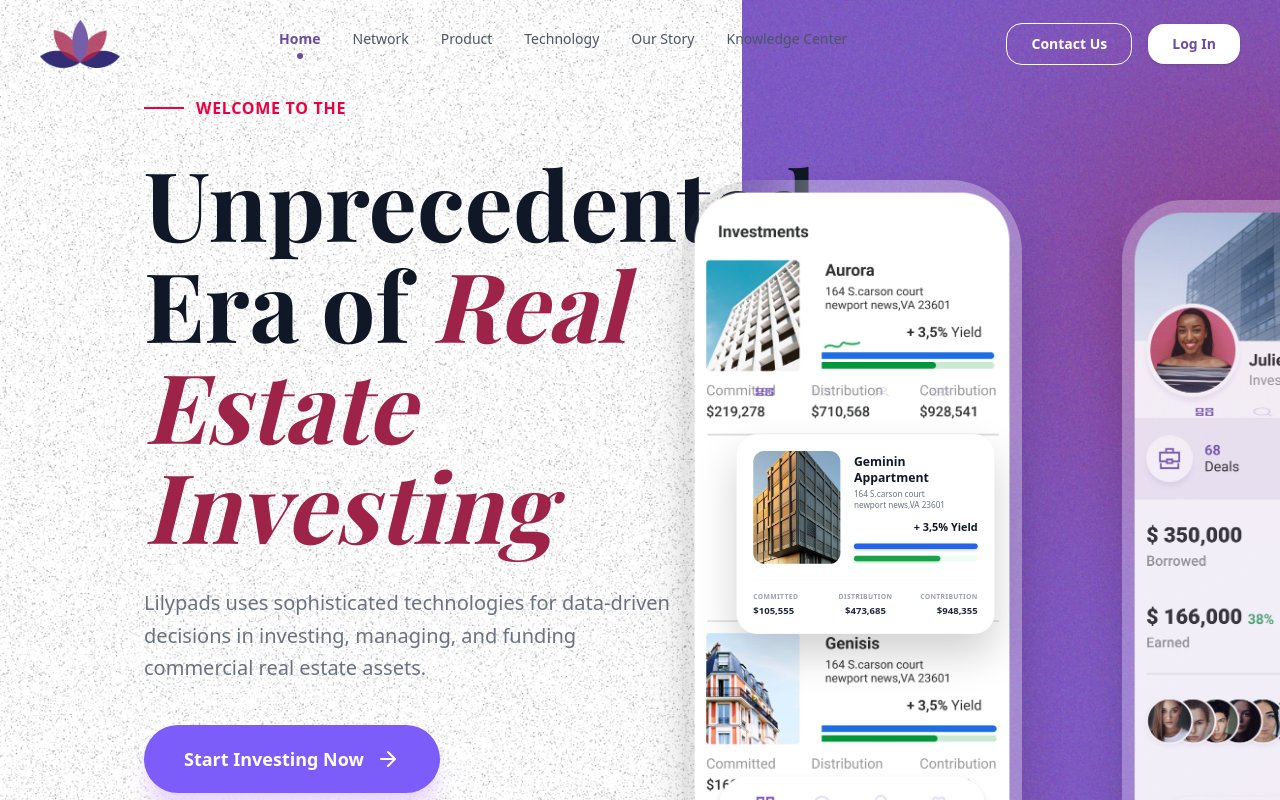
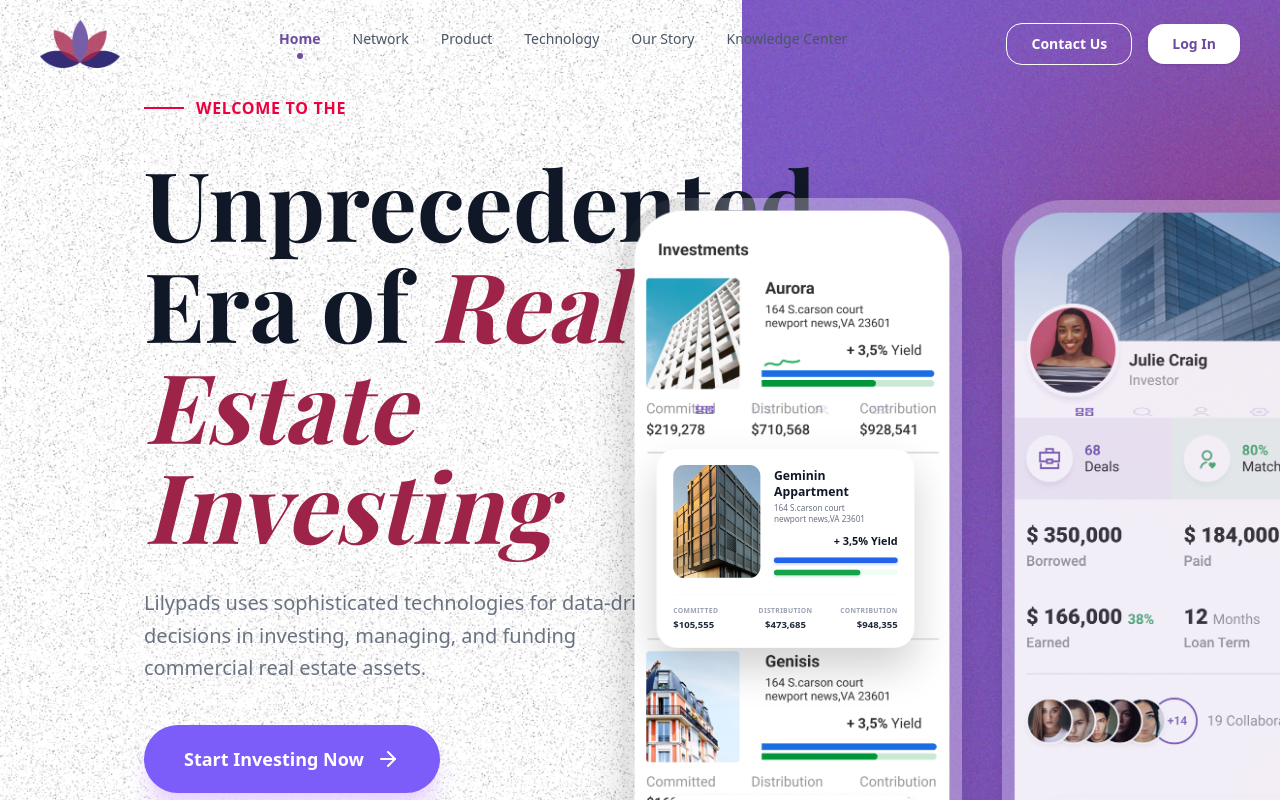
Before and after one commit to KalyadapuVamshiKrishna/lilypad, a Next.js app: page / in a window 1280 px wide. Shown: the top 800 px of the page. Built offline with nearby package versions, Linux system fonts and the light colour scheme; a web font is replaced by a local one.

Commit message:
Improve mobile ui

```diff
--- a/src/components/hero-section.tsx
+++ b/src/components/hero-section.tsx
@@ -173,13 +173,13 @@
           <div className="relative z-20 flex gap-10 lg:-ml-110 xl:-ml-20 phone-wrapper-fix items-center">
 
             {/* PHONE 1 */}
-            <div className="relative w-[220px] sm:w-[300px] lg:w-[300px] xl:w-[340px] shrink-0 transition-transform duration-700 ease-out sm:m-15 md:mt-5 ">
+            <div className="relative w-[220px] sm:w-[260px] lg:w-[300px] xl:w-[340px] shrink-0 transition-transform duration-700 ease-out sm:my-6 md:mt-5">
               <Image
                 src="/images/hero-dashboard.png"
                 alt="Dashboard"
                 width={800}
                 height={1600}
-                className="w-full h-auto rounded-[4.5rem] shadow-2xl"
+                className="w-full h-auto rounded-[4.5rem] sm:rounded-[2rem] shadow-2xl"
               />
 
               <div className="absolute bottom-6 left-1/2 w-[85%] -translate-x-1/2 drop-shadow-md z-20">
@@ -192,29 +192,19 @@
                 />
               </div>
 
-              {/* === CONTROLS FOR FLOATING CARD ===
-
-                  1. TO MOVE UP/DOWN: Adjust 'top-[30%]'
-                     - Decrease number (e.g., top-[20%]) -> Moves UP
-                     - Increase number (e.g., top-[40%]) -> Moves DOWN
-
-                  2. TO MOVE LEFT/RIGHT: Adjust '-left-[...]'
-                     - Make number LARGER (e.g., -left-[150px]) -> Moves LEFT (further out)
-                     - Make number SMALLER (e.g., -left-[50px]) -> Moves RIGHT (closer to phone)
-              */}
-              <div className="absolute top-[30%] -left-[60px] sm:-left-[100px] lg:-left-[55px] floating-card-fix z-30 animate-bounce-slow origin-top-right scale-80 sm:scale-90 lg:scale-100 sm:m-5">
+              <div className="absolute top-[30%] -left-[60px] sm:-left-[70px] lg:-left-[55px] floating-card-fix z-30 animate-bounce-slow origin-top-right scale-80 sm:scale-90 lg:scale-100 sm:my-4">
                 <GemininCard />
               </div>
             </div>
 
             {/* PHONE 2 */}
-            <div className="relative w-[200px] sm:w-[300px] lg:w-[340px] xl:w-[340px] shrink-0 opacity-90 grayscale-[20%] hover:grayscale-0 transition-all duration-700">
+            <div className="relative w-[200px] sm:w-[260px] lg:w-[340px] xl:w-[340px] shrink-0 opacity-90 grayscale-[20%] hover:grayscale-0 transition-all duration-700 sm:my-6">
               <Image
                 src="/images/julie-card.png"
                 alt="App Interface"
                 width={800}
                 height={1600}
-                className="w-full h-auto rounded-[4.5rem] sm:rounded-[1rem] shadow-2xl"
+                className="w-full h-auto rounded-[4.5rem] sm:rounded-[2rem] shadow-2xl"
               />
 
               <div className="absolute bottom-6 left-1/2 w-[85%] -translate-x-1/2 drop-shadow-md z-20">
```
